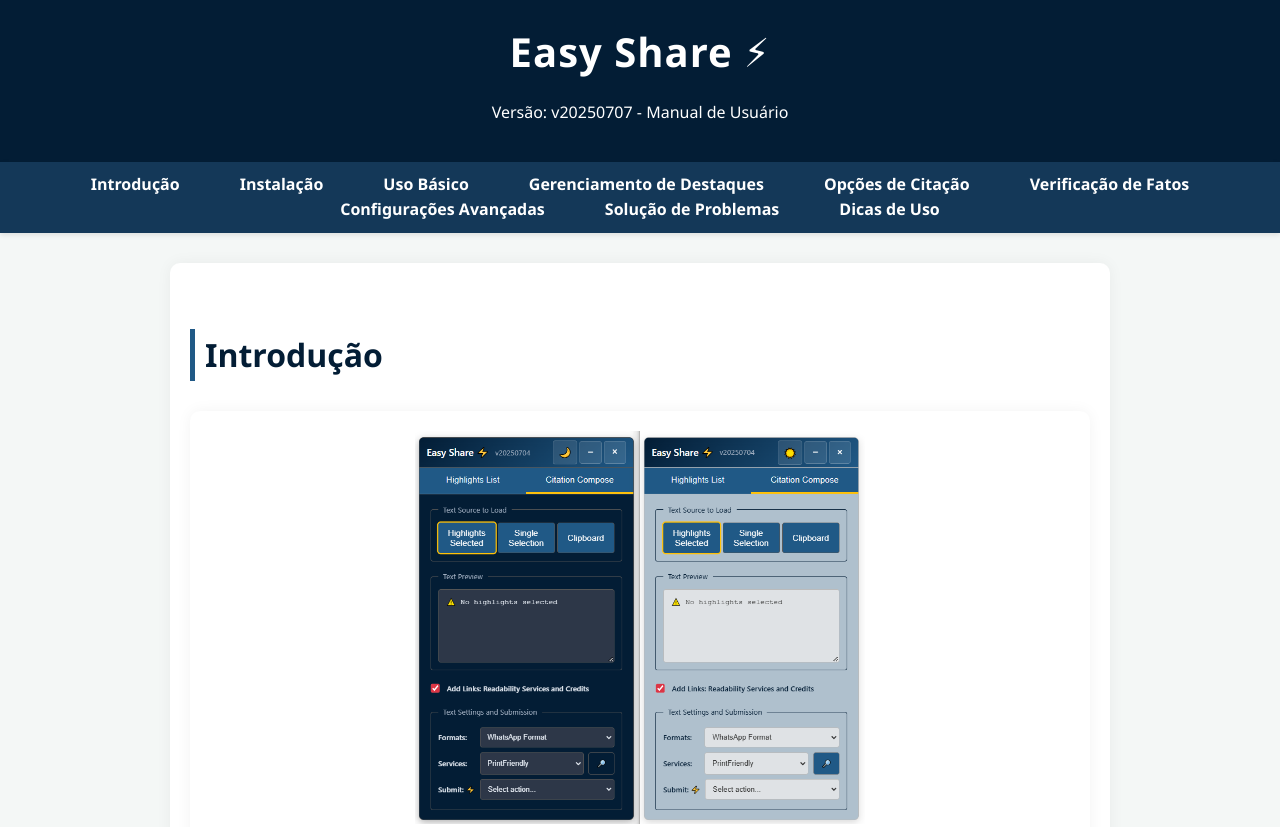
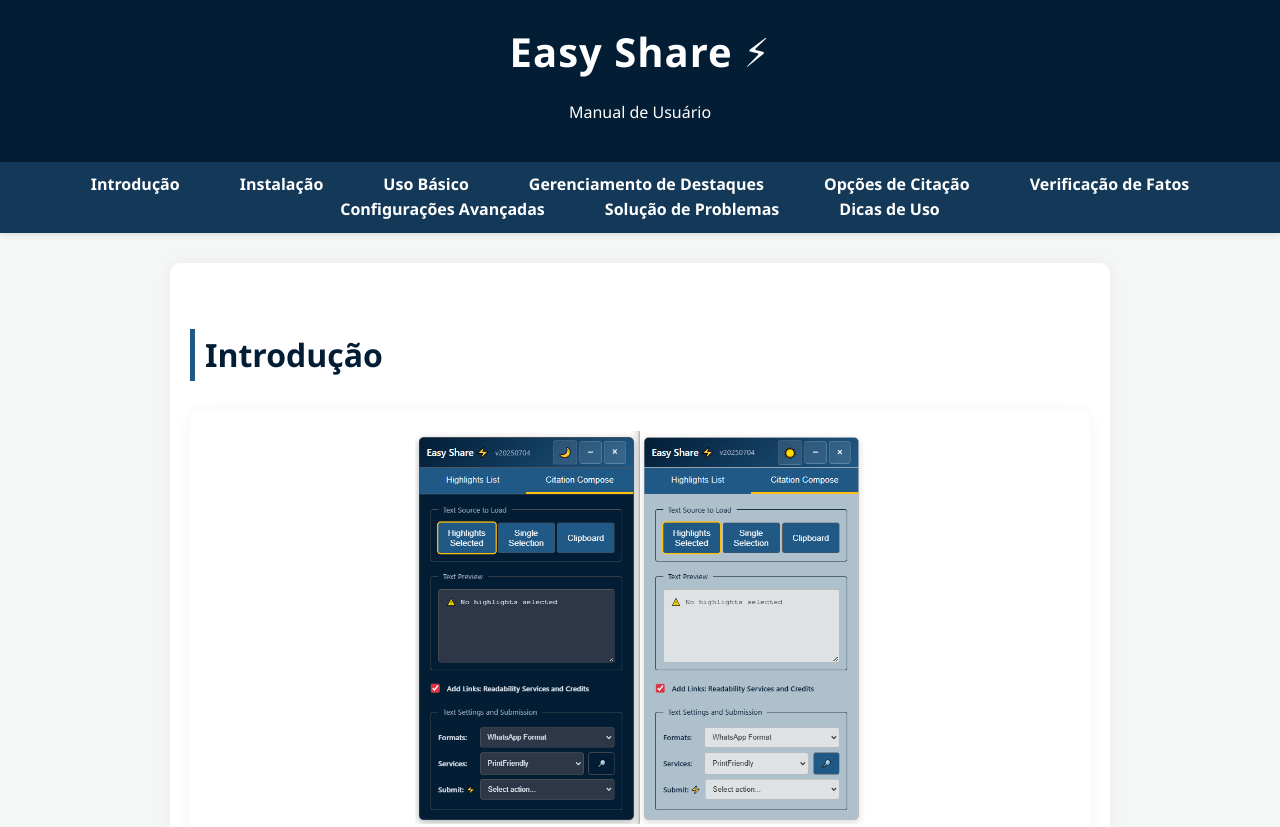
Before and after one commit to magasine/easy-share, a plain HTML site: page EasyShare-Manual.html in a window 1280 px wide. Shown: the top 827 px of the page. Drawn offline with Linux system fonts and the light colour scheme.

Commit message:
Add files via upload

```diff
--- a/EasyShare-Manual.html
+++ b/EasyShare-Manual.html
@@ -139,7 +139,7 @@
 <body>
     <header>
         <h1>Easy Share ⚡</h1>
-        <p>Versão: v20250707 - Manual de Usuário</p>
+        <p>Manual de Usuário</p>
     </header>
 
     <nav class="main-nav">
```
